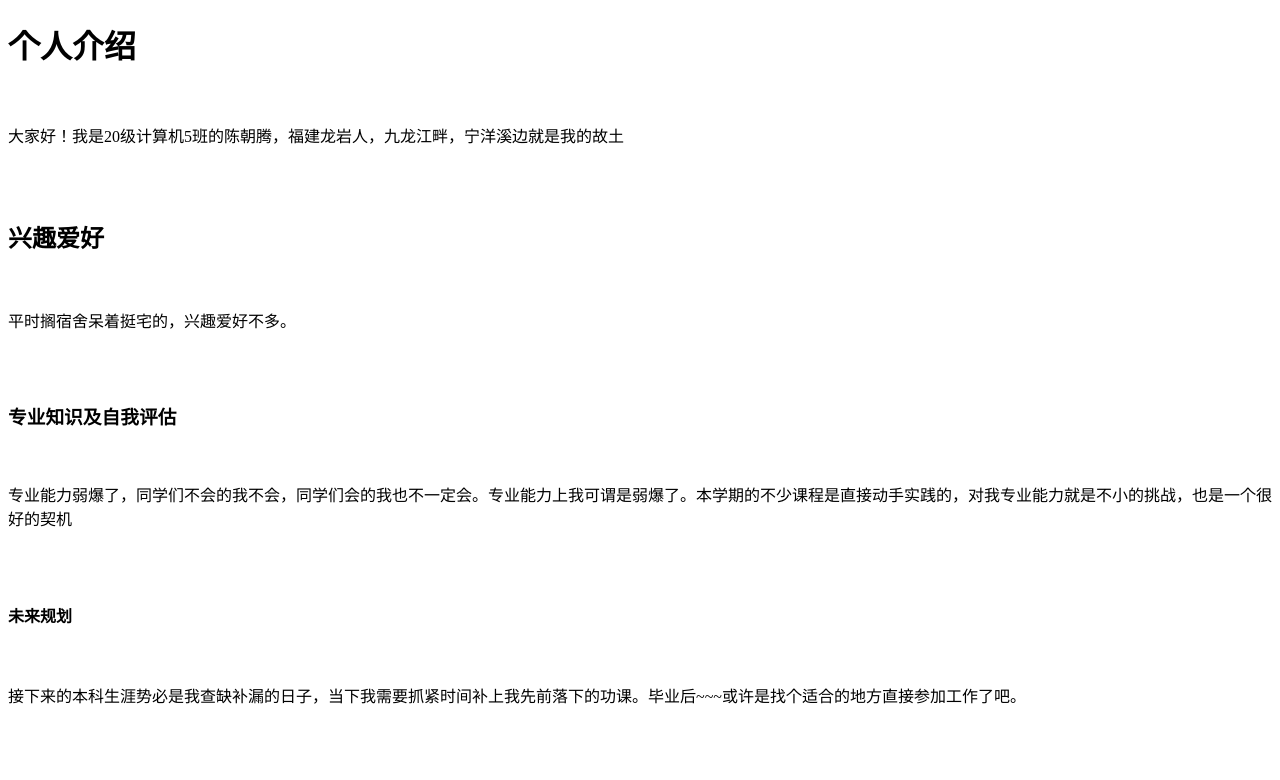
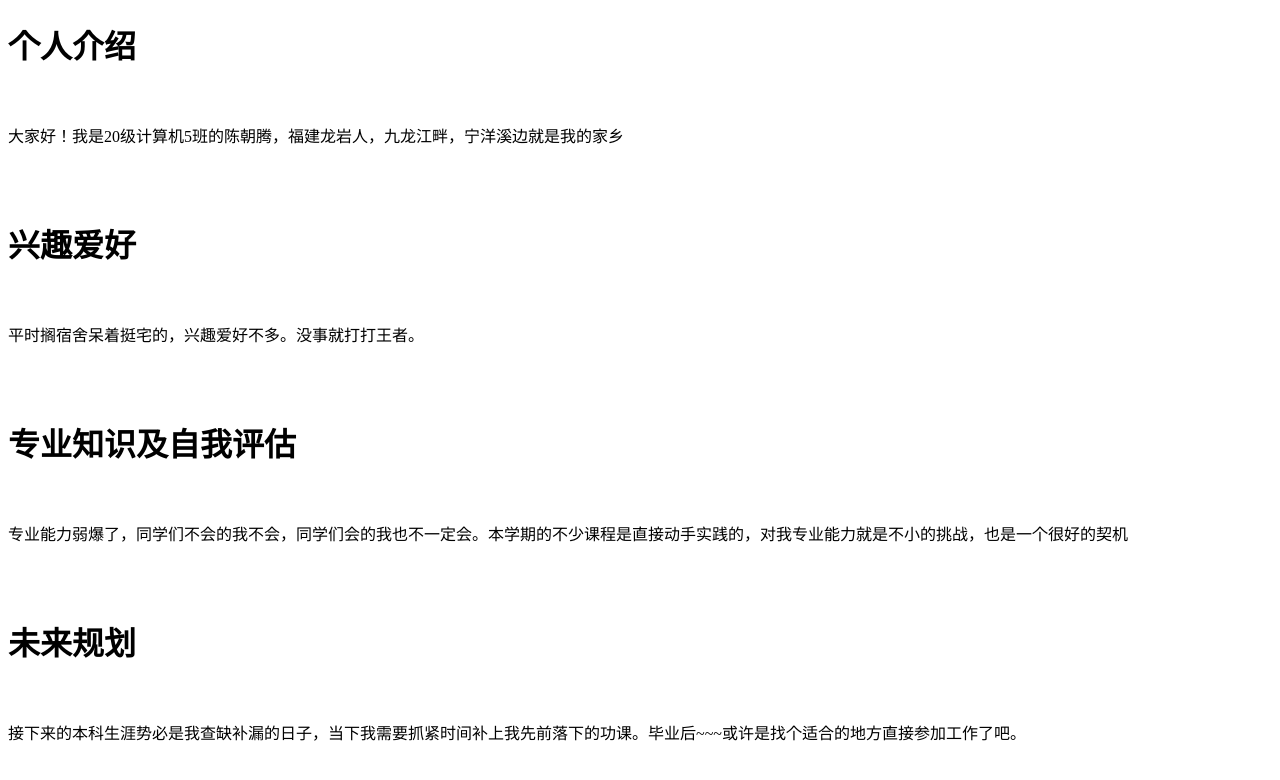
Before and after one commit to CaoTengisIqiu/CaoTengisIqiu.github.io, a plain HTML site: page index.html in a window 1280 px wide. Drawn offline with Linux system fonts and the light colour scheme.

Commit message:
Update index.html

```diff
--- a/index.html
+++ b/index.html
@@ -6,12 +6,12 @@
 </head>
 <body>
     <h1><b>个人介绍</b></h1><br>
-    <p>大家好！我是20级计算机5班的陈朝腾，福建龙岩人，九龙江畔，宁洋溪边就是我的故土</p><br><br>
-    <h2>兴趣爱好</h2><br>
-    <p>平时搁宿舍呆着挺宅的，兴趣爱好不多。</p><br><br>
-    <h3>专业知识及自我评估 </h3><br>
-    <p>专业能力弱爆了，同学们不会的我不会，同学们会的我也不一定会。专业能力上我可谓是弱爆了。本学期的不少课程是直接动手实践的，对我专业能力就是不小的挑战，也是一个很好的契机</p><br><br>
-    <h4>未来规划</h4><br>
+    <p>大家好！我是20级计算机5班的陈朝腾，福建龙岩人，九龙江畔，宁洋溪边就是我的家乡</p><br><br>
+    <h1>兴趣爱好</h1><br>
+    <p>平时搁宿舍呆着挺宅的，兴趣爱好不多。没事就打打王者。</p><br><br>
+    <h1>专业知识及自我评估 </h1><br>
+    <p>专业能力弱爆了，同学们不会的我不会，同学们会的我也不一定会。本学期的不少课程是直接动手实践的，对我专业能力就是不小的挑战，也是一个很好的契机</p><br><br>
+    <h1>未来规划</h1><br>
     <p>接下来的本科生涯势必是我查缺补漏的日子，当下我需要抓紧时间补上我先前落下的功课。毕业后~~~或许是找个适合的地方直接参加工作了吧。</p><br><br>
 </body>
 </html>
```
